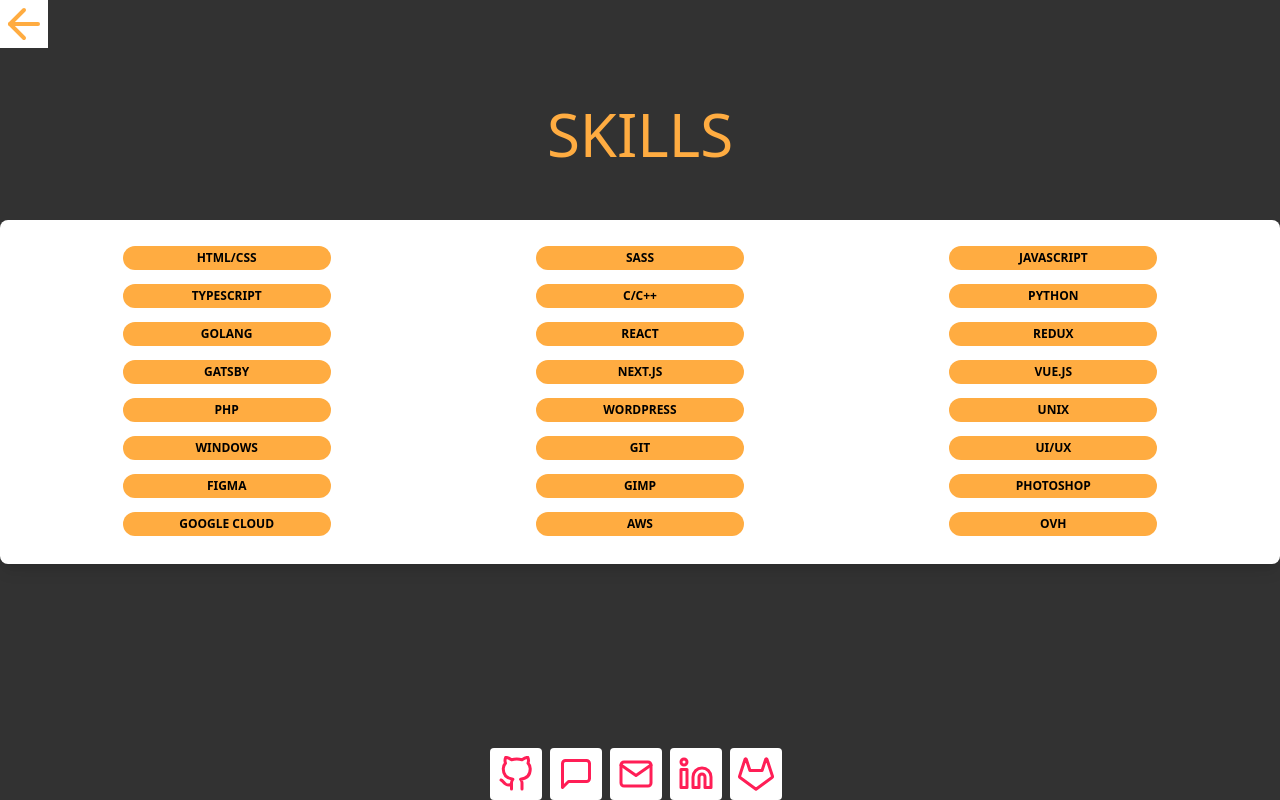
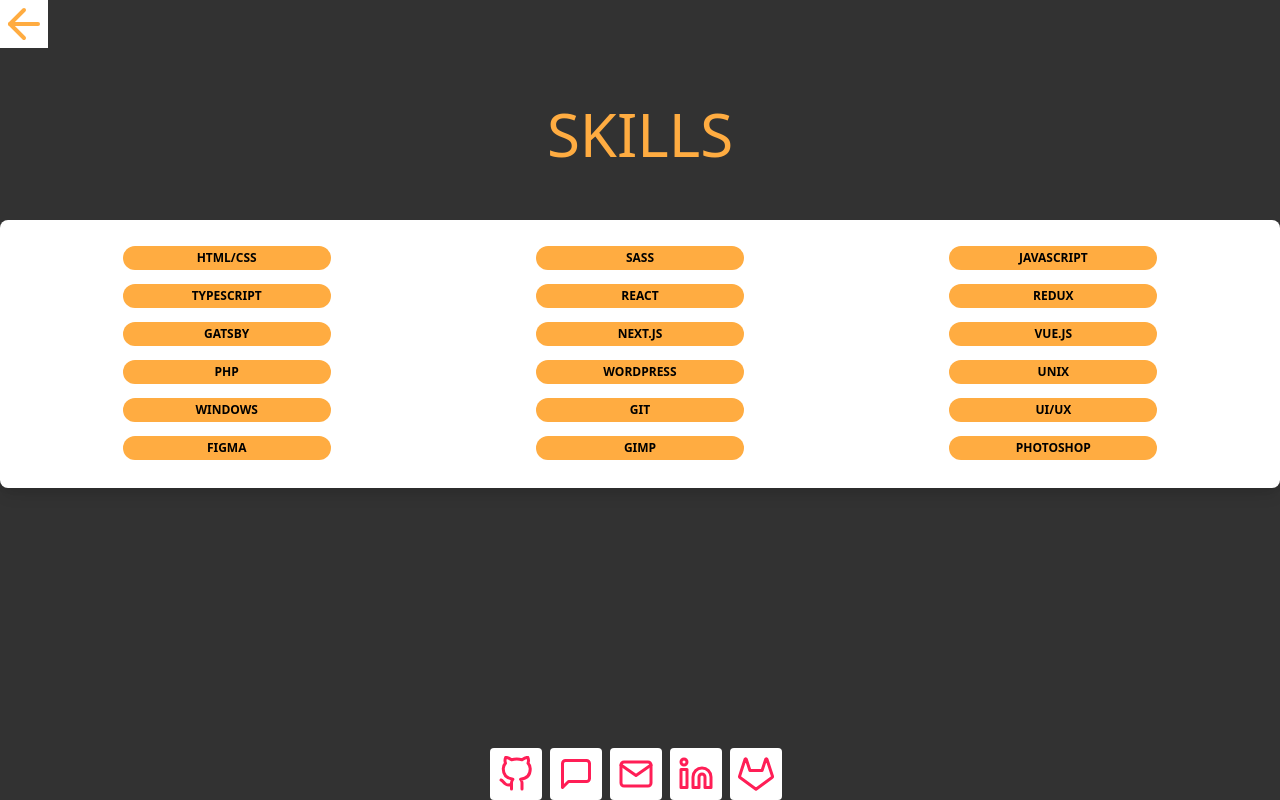
Before and after one commit to gdois/portfoliog, a Next.js app: page /skills in a window 1280 px wide. Built offline with nearby package versions, Linux system fonts and the light colour scheme.

Commit message:
fix: links and skills

```diff
--- a/pages/skills.jsx
+++ b/pages/skills.jsx
@@ -25,9 +25,6 @@
               <Progress value='1 Ano' color='#ffac41' text='Sass' />
               <Progress value='85' color='#ffac41' text='Javascript' />
               <Progress value='60' color='#ffac41' text='Typescript' />
-              <Progress value='45' color='#ffac41' text='C/C++' />
-              <Progress value='20' color='#ffac41' text='Python' />
-              <Progress value='10' color='#ffac41' text='GoLang' />
               <Progress value='60' color='#ffac41' text='React' />
               <Progress value='20' color='#ffac41' text='Redux' />
               <Progress value='45' color='#ffac41' text='Gatsby' />
@@ -42,9 +39,6 @@
               <Progress value='60' color='#ffac41' text='Figma' />
               <Progress value='40' color='#ffac41' text='Gimp' />
               <Progress value='50' color='#ffac41' text='Photoshop' />
-              <Progress value='30' color='#ffac41' text='Google Cloud' />
-              <Progress value='10' color='#ffac41' text='AWS' />
-              <Progress value='40' color='#ffac41' text='OVH' />
             </section>
           </div>
         </div>
```
